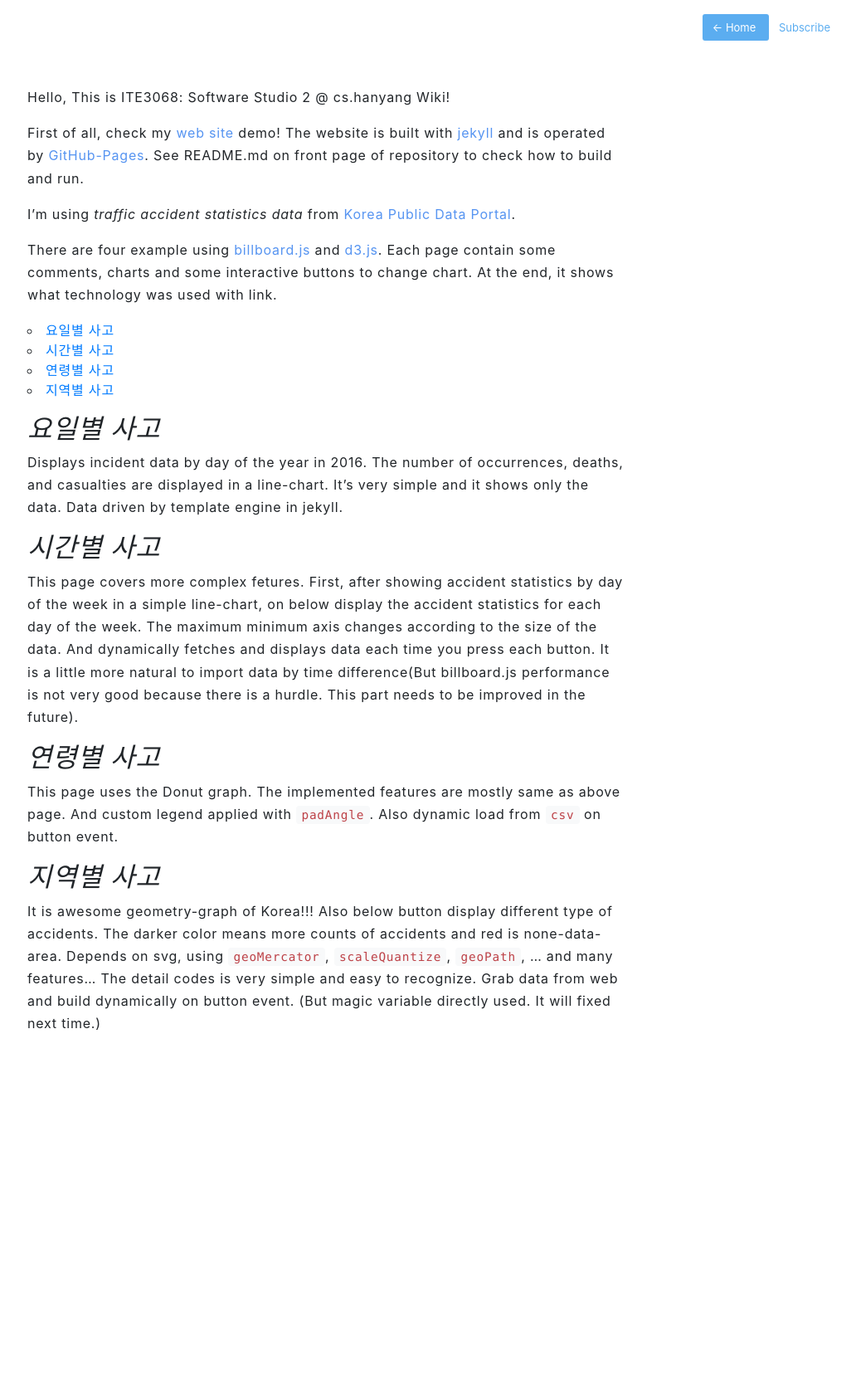
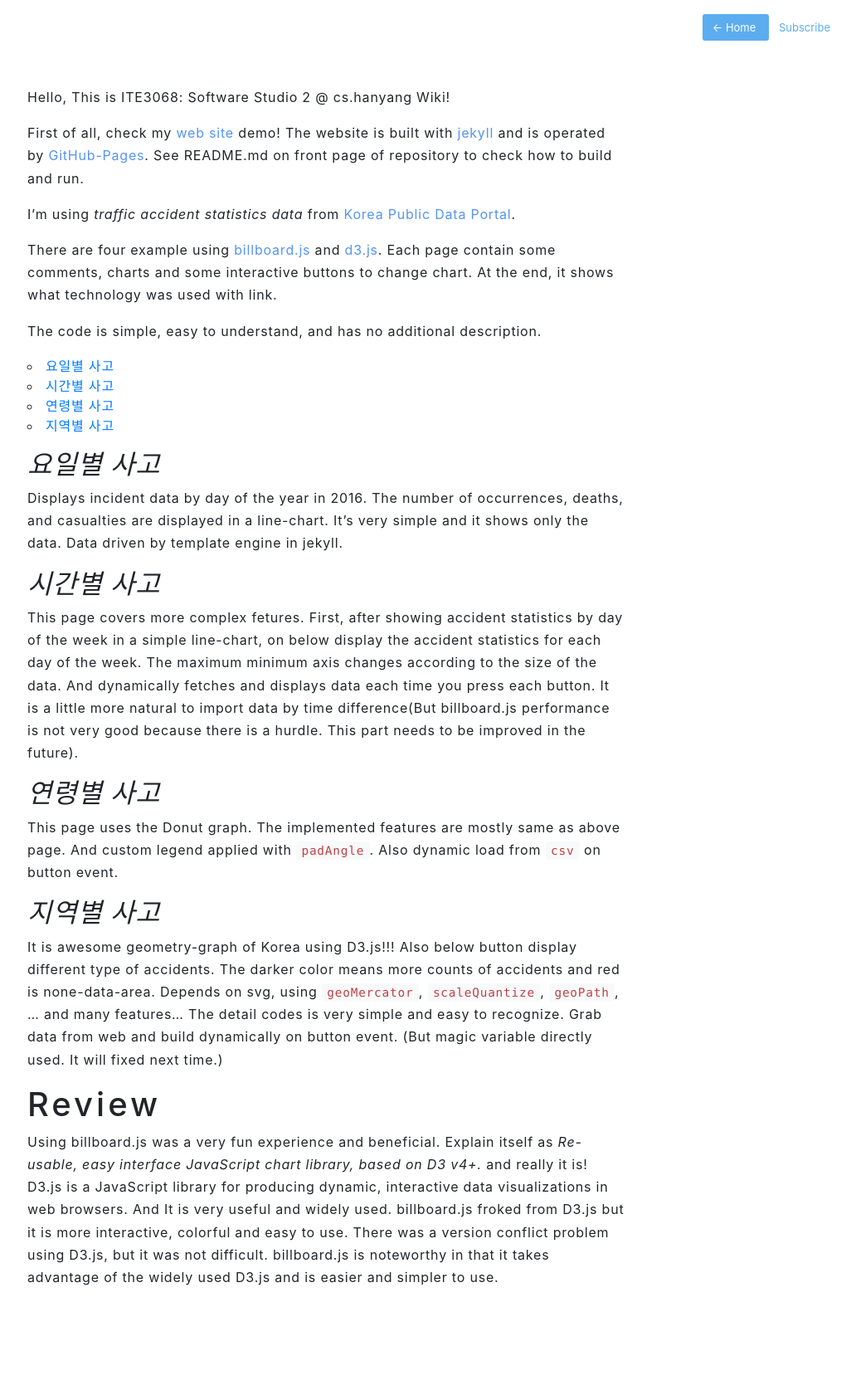
Before and after one commit to jiunbae/ITE3068, a Jekyll site: the page built from about.md, in a window 1280 px wide. Shown: the whole page at 83% size, without its empty margins (247-1279 px from the left). Built offline with Jekyll 4.4.1, drawn with Linux system fonts in a browser that asks for light colours; nearby versions of some CDN libraries; before the commit the page ends 1364 px from its top, so only the background shows below that.

Commit message:
Update about.md

```diff
--- a/about.md
+++ b/about.md
@@ -1,6 +1,5 @@
 ---
 ---
-
 Hello, This is ITE3068: Software Studio 2 @ cs.hanyang Wiki!
 
 First of all, check my [web site](https://blog.maydev.org/ITE3068/) demo! The website is built with [jekyll](https://jekyllrb.com/) and is operated by [GitHub-Pages](https://pages.github.com/). See README.md on front page of repository to check how to build and run.
@@ -8,6 +7,8 @@ First of all, check my [web site](https://blog.maydev.org/ITE3068/) demo! The we
 I'm using *traffic accident statistics data* from [Korea Public Data Portal](https://www.data.go.kr/).
 
 There are four example using [billboard.js](https://naver.github.io/billboard.js/) and [d3.js](https://d3js.org/). Each page contain some comments, charts and some interactive buttons to change chart. At the end, it shows what technology was used with link.
+
+The code is simple, easy to understand, and has no additional description.
 
 - [요일별 사고](https://blog.maydev.org/ITE3068/posts/accident_by_days/)
 - [시간별 사고](https://blog.maydev.org/ITE3068/posts/accident_by_hours/)
@@ -27,4 +28,7 @@ billboard.js performance is not very good because there is a hurdle. This part n
 This page uses the Donut graph. The implemented features are mostly same as above page. And custom legend applied with `padAngle`. Also dynamic load from `csv` on button event.
 
 ## 지역별 사고
-It is awesome geometry-graph of Korea!!! Also below button display different type of accidents. The darker color means more counts of accidents and red is none-data-area. Depends on svg, using `geoMercator`, `scaleQuantize`, `geoPath`, ... and many features... The detail codes is very simple and easy to recognize. Grab data from web and build dynamically on button event. (But magic variable directly used. It will fixed next time.)
+It is awesome geometry-graph of Korea using D3.js!!! Also below button display different type of accidents. The darker color means more counts of accidents and red is none-data-area. Depends on svg, using `geoMercator`, `scaleQuantize`, `geoPath`, ... and many features... The detail codes is very simple and easy to recognize. Grab data from web and build dynamically on button event. (But magic variable directly used. It will fixed next time.)
+
+# Review
+Using billboard.js was a very fun experience and beneficial. Explain itself as *Re-usable, easy interface JavaScript chart library, based on D3 v4+.* and really it is! D3.js is a JavaScript library for producing dynamic, interactive data visualizations in web browsers. And It is very useful and widely used. billboard.js froked from D3.js but it is more interactive, colorful and easy to use. There was a version conflict problem using D3.js, but it was not difficult. billboard.js is noteworthy in that it takes advantage of the widely used D3.js and is easier and simpler to use.
```
